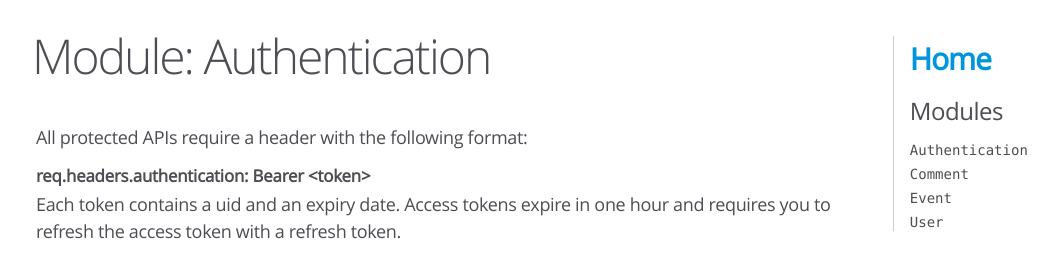
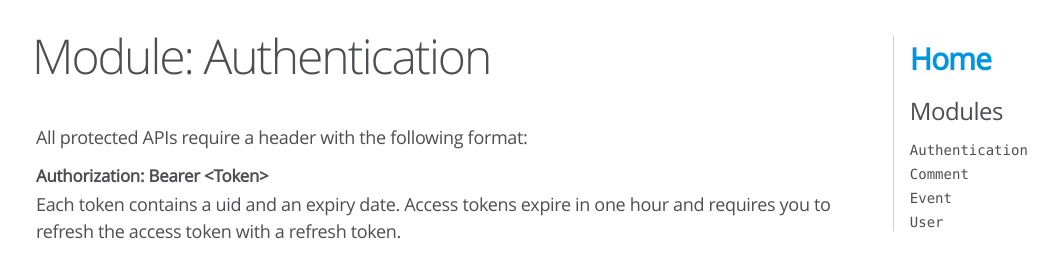
Before and after one commit to AndyKChan/plusone-documentation, a plain HTML site: page module-Authentication.html in a window 1280 px wide. Shown: the top 253 px of the page, without its empty margins (0-1058 px from the left). Drawn offline with Linux system fonts and the light colour scheme.

Commit message:
editted authentication format

```diff
--- a/module-Authentication.html
+++ b/module-Authentication.html
@@ -31,7 +31,7 @@
     <h4> All protected APIs require a header with the following format:
     </h4>
     <h5>
-        req.headers.authentication: Bearer &lttoken&gt
+        Authorization: Bearer &ltToken&gt
     </h5>
     <h4> Each token contains a uid and an expiry date. Access tokens expire in one hour and requires you to refresh the access token with a refresh token.
     </h4>
```
